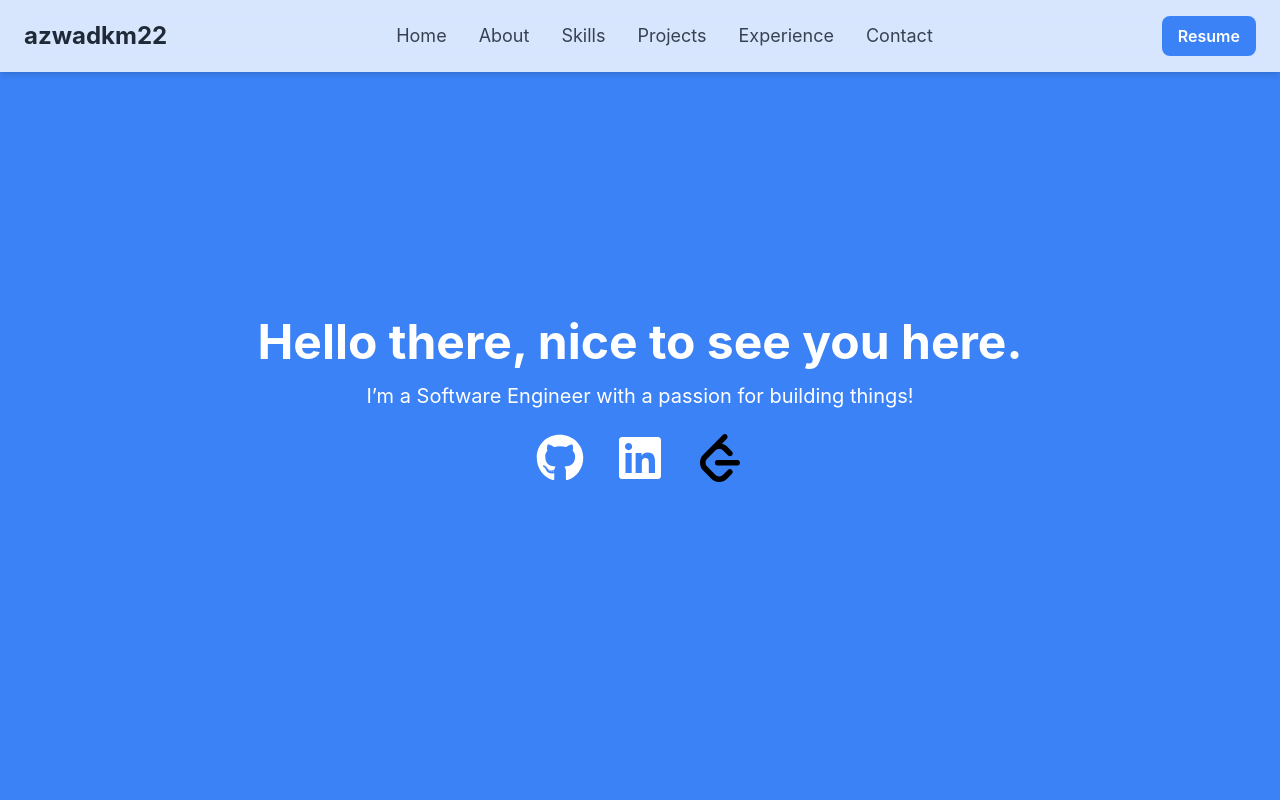
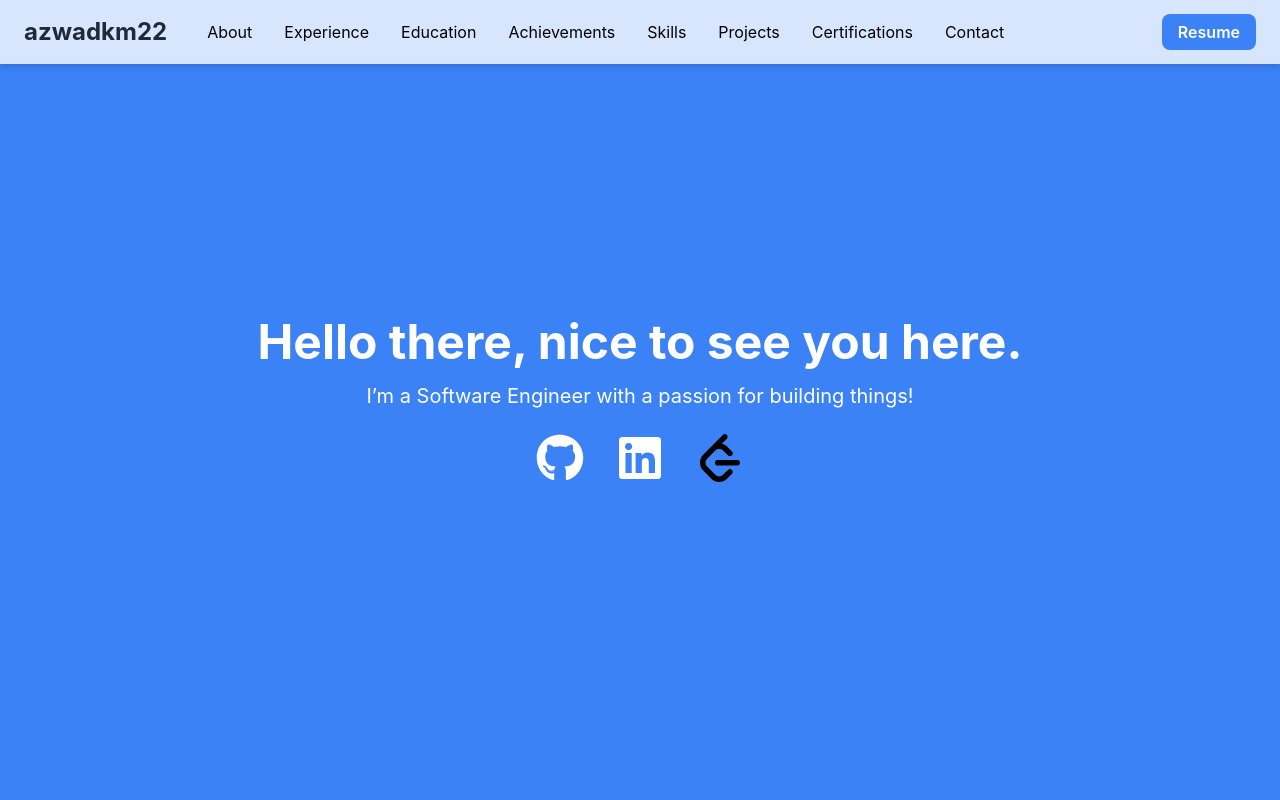
Before and after one commit to azwadkm22/Portfolio, a React (Create React App) app: page / in a window 1280 px wide. Shown: the top 800 px of the page. Built offline with nearby package versions, Linux system fonts and the light colour scheme.

Commit message:
Changed Navbar to include links to sections

```diff
--- a/src/App.js
+++ b/src/App.js
@@ -32,7 +32,6 @@ function App() {
       </Element>
       <Element name="achievements">
         <Achievements />
-
       </Element>
 
       <Element name="skills">
--- a/src/components/Navbar.js
+++ b/src/components/Navbar.js
@@ -1,58 +1,38 @@
 // src/components/Navbar.js
 import React from 'react';
+import { Link } from 'react-scroll';
 
 function Navbar() {
-    const navItems = ["Home", "About", "Skills", "Projects", "Experience", "Contact"];
+    const navItems = ["About", "Experience", "Education", "Achievements", "Skills", "Projects", "Certifications", "Contact"];
 
     return (
         <nav className="fixed w-full bg-white/80 backdrop-blur-md shadow-md py-4 z-50">
-            <div className="container mx-auto flex items-center justify-between px-6">
+            <div className="container mx-auto flex items-center justify-start px-6">
                 {/* Logo */}
-                <div className="text-2xl font-bold text-gray-800 hover:text-blue-500 transition duration-300">
-                    <a href="#home">azwadkm22</a>
+                <div className="text-2xl font-bold text-gray-800 hover:text-blue-500 transition duration-300 mr-10">
+                    <Link to="home" smooth={true} duration={500}>azwadkm22</Link>
                 </div>
 
                 {/* Nav Links */}
-                <ul className="hidden md:flex space-x-8 text-lg">
+                <ul className="flex space-x-8 text-md">
                     {navItems.map((item, index) => (
                         <li key={index}>
-                            <a
-                                href={`#${item.toLowerCase()}`}
-                                className="text-gray-700 hover:text-blue-500 transition duration-300"
-                            >
-                                {item}
-                            </a>
+                            <Link to={`${item.toLowerCase()}`} smooth={true} duration={500}>{item}</Link>
                         </li>
                     ))}
                 </ul>
 
-                {/* Resume Button */}
-                <a
-                    href="/path/to/your_resume.pdf"
-                    target="_blank"
-                    rel="noopener noreferrer"
-                    className="hidden md:inline-block px-4 py-2 bg-blue-500 text-white font-semibold rounded-lg hover:bg-blue-600 transition duration-300"
-                >
-                    Resume
-                </a>
-
-                {/* Mobile Menu Button */}
-                {/* <div className="md:hidden text-gray-700 cursor-pointer">
-                    <svg
-                        xmlns="http://www.w3.org/2000/svg"
-                        className="h-6 w-6"
-                        fill="none"
-                        viewBox="0 0 24 24"
-                        stroke="currentColor"
+                {/* Resume Button (on the right side) */}
+                <div className="ml-auto">
+                    <a
+                        href="/Resume.pdf"
+                        target="_blank"
+                        rel="noopener noreferrer"
+                        className="px-4 py-2 bg-blue-500 text-white font-semibold rounded-lg hover:bg-blue-600 transition duration-300"
                     >
-                        <path
-                            strokeLinecap="round"
-                            strokeLinejoin="round"
-                            strokeWidth="2"
-                            d="M4 6h16M4 12h16M4 18h16"
-                        />
-                    </svg>
-                </div> */}
+                        Resume
+                    </a>
+                </div>
             </div>
         </nav>
     );
```
